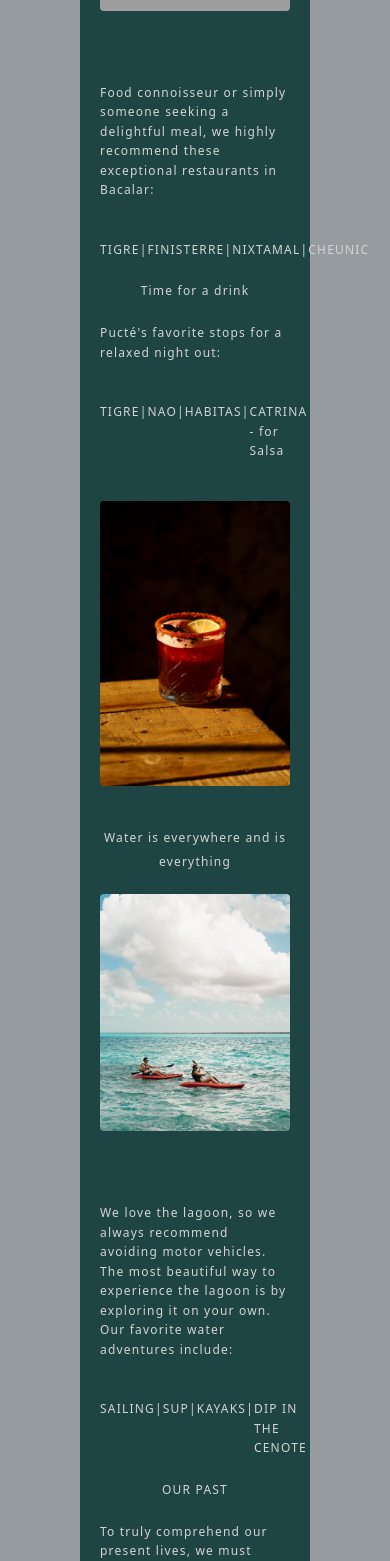
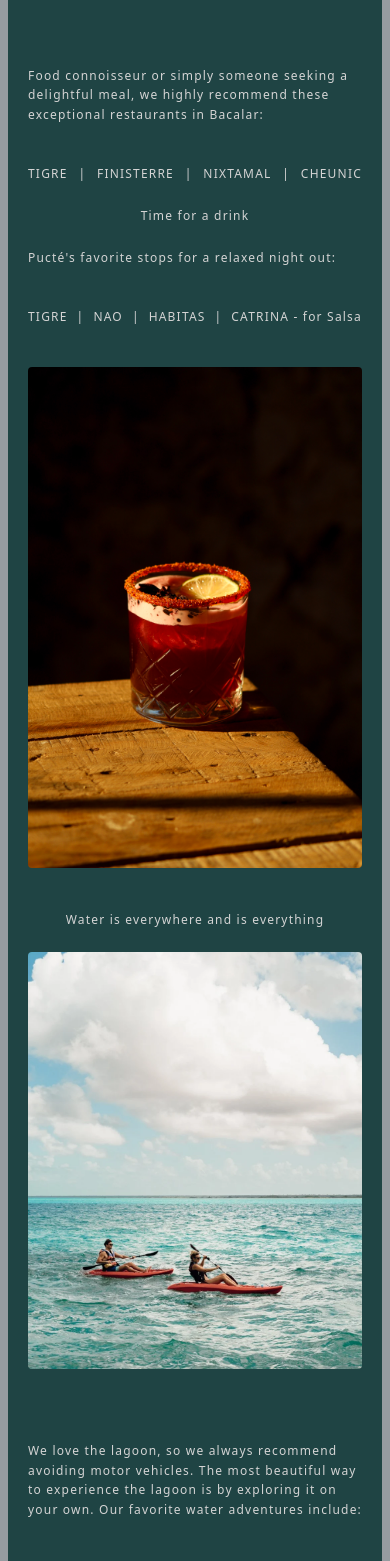
Before and after one commit to Panchita1989/pucte, a React (Vite) app: page /bacalar in a window 390 px wide. Shown: the part 1060-2621 px from the top of the page. Built offline with nearby package versions, Linux system fonts and the light colour scheme; grey boxes are pictures that could not be loaded.

Commit message:
edit responsive styling mobile

```diff
--- a/src/components/bacalar.jsx
+++ b/src/components/bacalar.jsx
@@ -6,7 +6,7 @@ import Footer from './footer.jsx'
 export default function Bacalar() {
     return(
         <>
-        <section className='mx-20 my-1 py-5 bg-teal-950/80 text-neutral-300 tracking-widest leading-loose'>
+        <section className='mx-2 my-1 py-5 bg-teal-950/80 text-neutral-300 tracking-widest leading-loose'>
             <NavBar />
             <CardLeft title='BACALAR' img='images/bacalar1.jpg' >
                 <p className='tracking-widest leading-loose'>Located on the eastern coast of the Yucatán Peninsula, the charming town of Bacalar serves as the gateway to
@@ -17,7 +17,7 @@ export default function Bacalar() {
             </CardLeft>
             <CardRight title='FOOD' img='images/food.jpg'>
                 <p>Food connoisseur or simply someone seeking a delightful meal, we highly recommend these exceptional restaurants in Bacalar:</p>
-                <ul className='pt-10 flex justify-between'>
+                <ul className='pt-10 flex justify-between flex-wrap'>
                     <li><a href="">TIGRE</a></li>
                     <li>|</li>
                     <li><a href="">FINISTERRE</a></li>
@@ -29,7 +29,7 @@ export default function Bacalar() {
             </CardRight>
             <CardLeft title='Time for a drink' img='images/drinks.jpg'>
                 <p>Pucté's favorite stops for a relaxed night out:</p>
-                <ul className='pt-10 flex justify-between'>
+                <ul className='pt-10 flex justify-between flex-wrap'>
                     <li><a href="">TIGRE</a></li>
                     <li>|</li>
                     <li><a href="">NAO</a></li>
@@ -42,7 +42,7 @@ export default function Bacalar() {
             <CardRight title='Water is everywhere and is everything' img='images/water.webp'>
                 <p>We love the lagoon, so we always recommend avoiding motor vehicles. The most beautiful way to experience the
                     lagoon is by exploring it on your own. Our favorite water adventures include:</p>
-                <ul className='pt-10 flex justify-between'>
+                <ul className='pt-10 flex justify-between flex-wrap'>
                     <li><a href="">SAILING</a></li>
                     <li>|</li>
                     <li><a href="">SUP</a></li>
--- a/src/components/rooms.jsx
+++ b/src/components/rooms.jsx
@@ -10,7 +10,7 @@ export default function Rooms() {
 
     return(
         <>
-            <section className='mx-20 my-1 py-5 bg-teal-950/80 text-neutral-300 tracking-widest leading-loose'>
+            <section className='mx-2 my-1 py-5 bg-teal-950/80 text-neutral-300 tracking-widest leading-loose'>
                 <NavBar />
                 <CardLeft title='ROOMS' img='images/rooms.webp'>
                             <p className='mb-5 '>Nestled in the heart of nature, Pucté is a tranquil retreat where timeless
```
